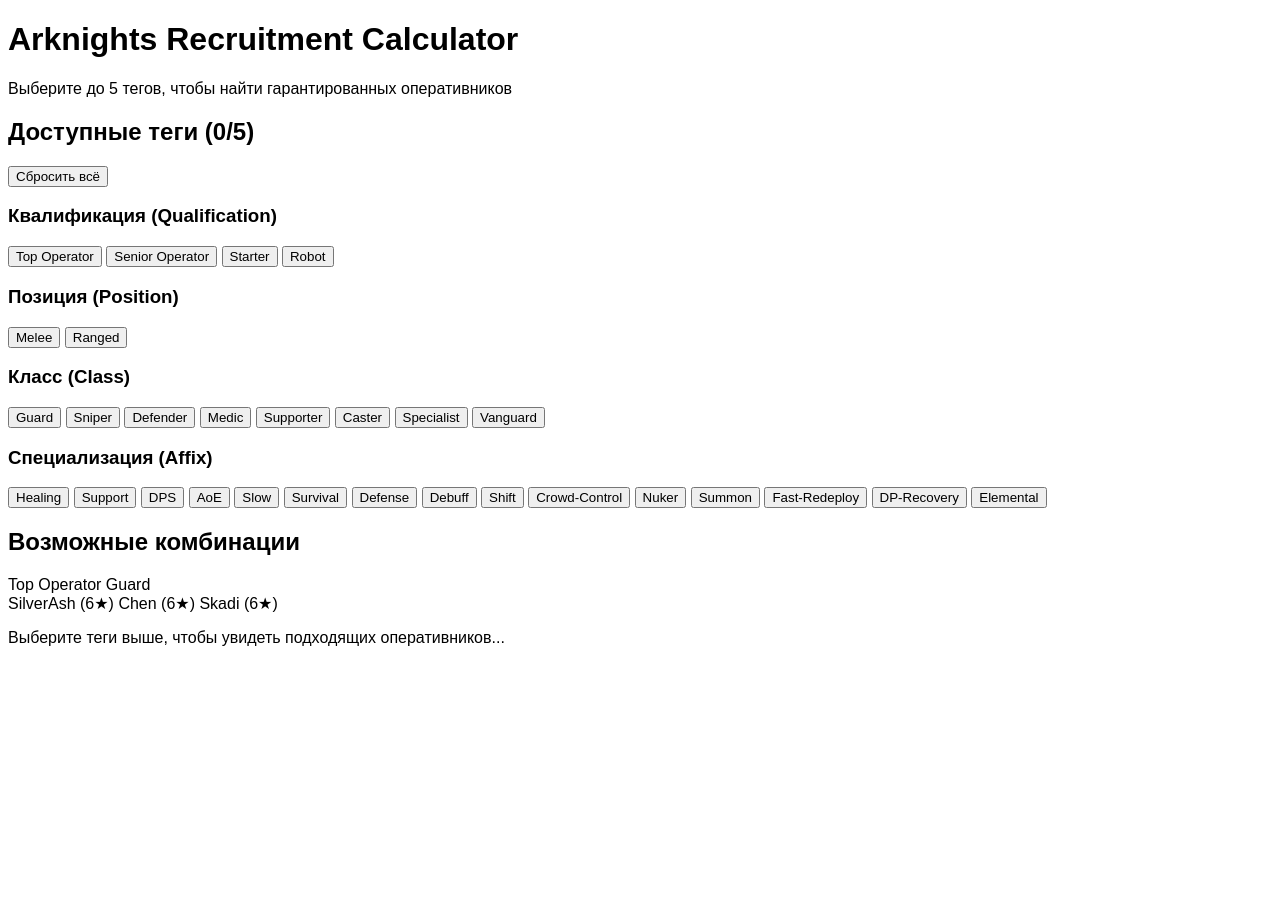
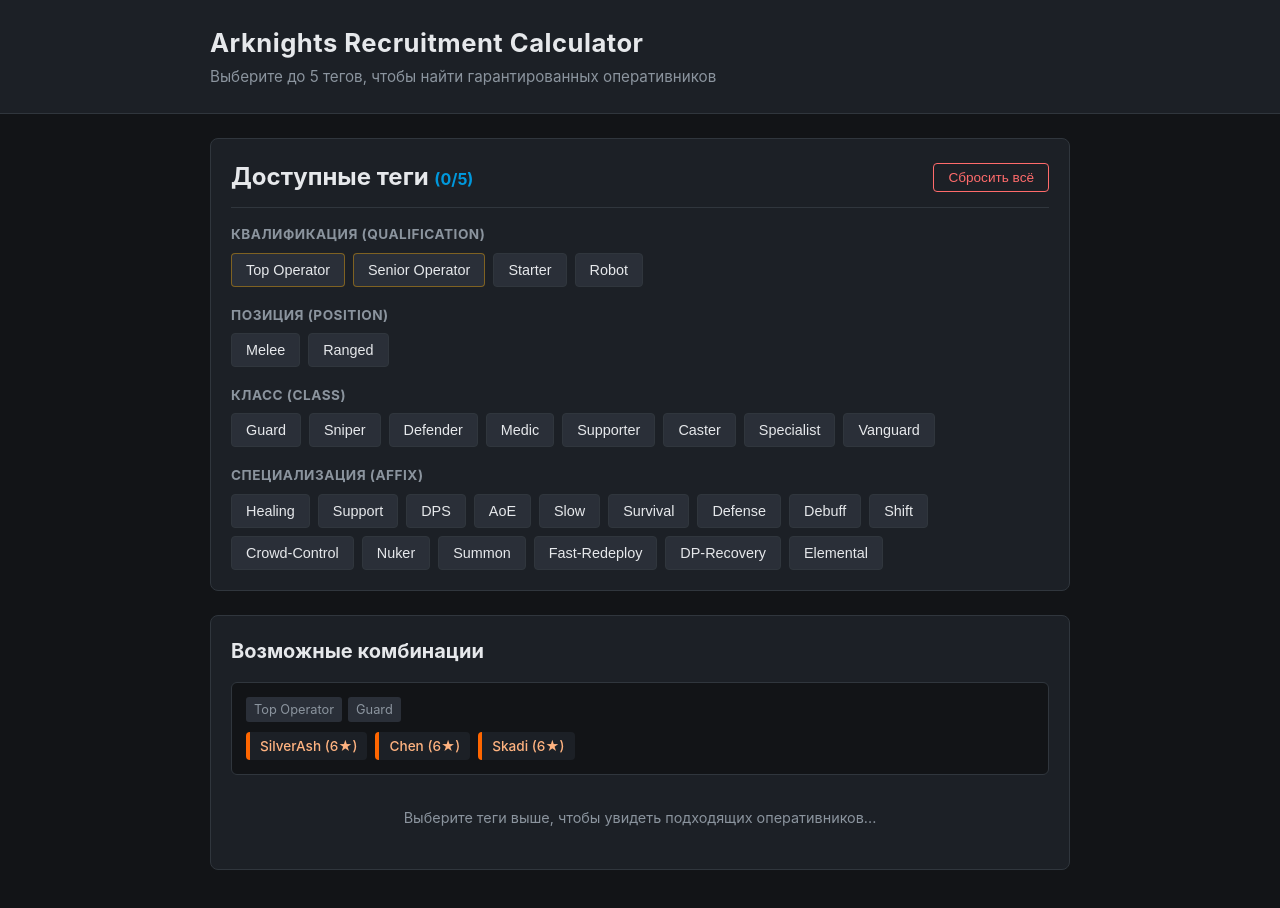
Before and after one commit to MelantaSup/arknightsrecruting, a plain HTML site: page index.html in a window 1280 px wide. Before the commit the page ends 800 px from the top, so only its background shows below. Drawn offline with Linux system fonts and the light colour scheme.

Commit message:
First ver of site

```diff
--- a/style.css
+++ b/style.css
@@ -1 +1,205 @@
-body { font-family: sans-serif; }
+/* Базовые настройки и переменные */
+:root {
+    --bg-main: #121417;
+    --bg-card: #1c2026;
+    --bg-tag: #2a2f38;
+    --bg-tag-hover: #363c47;
+    --accent-blue: #0098dc;
+    --text-main: #e6e8eb;
+    --text-muted: #8b949e;
+    --border-color: #30363d;
+
+    /* Цвета редкости из игры */
+    --rarity-6: #ff6600;
+    --rarity-5: #ffae00;
+    --rarity-4: #a366ff;
+    --rarity-3: #0098dc;
+}
+
+* {
+    box-sizing: border-box;
+    margin: 0;
+    padding: 0;
+}
+
+body {
+    font-family: -apple-system, BlinkMacSystemFont, "Segoe UI", Roboto, Helvetica, Arial, sans-serif;
+    background-color: var(--bg-main);
+    color: var(--text-main);
+    line-height: 1.5;
+    padding-bottom: 40px;
+}
+
+.container {
+    max-width: 900px;
+    margin: 0 auto;
+    padding: 0 20px;
+}
+
+/* Шапка */
+.header {
+    background-color: var(--bg-card);
+    border-bottom: 1px solid var(--border-color);
+    padding: 24px 0;
+    margin-bottom: 24px;
+}
+
+.header h1 {
+    font-size: 1.6rem;
+    letter-spacing: 0.5px;
+}
+
+.subtitle {
+    color: var(--text-muted);
+    font-size: 0.95rem;
+    margin-top: 4px;
+}
+
+/* Секции */
+.tags-section, .results-section {
+    background-color: var(--bg-card);
+    border: 1px solid var(--border-color);
+    border-radius: 8px;
+    padding: 20px;
+    margin-bottom: 24px;
+}
+
+.section-header {
+    display: flex;
+    justify-content: space-between;
+    align-items: center;
+    margin-bottom: 16px;
+    padding-bottom: 12px;
+    border-bottom: 1px solid var(--border-color);
+}
+
+#selected-count {
+    color: var(--accent-blue);
+    font-size: 1rem;
+}
+
+/* Кнопка сброса */
+.btn-clear {
+    background-color: transparent;
+    color: #ff6b6b;
+    border: 1px solid #ff6b6b;
+    padding: 6px 14px;
+    border-radius: 4px;
+    cursor: pointer;
+    font-size: 0.85rem;
+    transition: all 0.2s;
+}
+
+.btn-clear:hover {
+    background-color: #ff6b6b;
+    color: #fff;
+}
+
+/* Группы тегов */
+.tag-group {
+    margin-bottom: 18px;
+}
+
+.tag-group:last-child {
+    margin-bottom: 0;
+}
+
+.tag-group h3 {
+    font-size: 0.85rem;
+    text-transform: uppercase;
+    color: var(--text-muted);
+    margin-bottom: 8px;
+    letter-spacing: 0.5px;
+}
+
+.tags-grid {
+    display: flex;
+    flex-wrap: wrap;
+    gap: 8px;
+}
+
+/* Кнопки тегов */
+.tag-btn {
+    background-color: var(--bg-tag);
+    color: var(--text-main);
+    border: 1px solid var(--border-color);
+    padding: 8px 14px;
+    border-radius: 4px;
+    cursor: pointer;
+    font-size: 0.9rem;
+    transition: all 0.15s ease;
+    user-select: none;
+}
+
+.tag-btn:hover {
+    background-color: var(--bg-tag-hover);
+}
+
+/* Активное состояние тега (будет переключаться через JS) */
+.tag-btn.active {
+    background-color: var(--accent-blue);
+    border-color: var(--accent-blue);
+    color: #ffffff;
+    font-weight: 600;
+}
+
+/* Подсветка редких тегов */
+.tag-btn.tag-rare {
+    border-color: rgba(255, 174, 0, 0.4);
+}
+
+/* Блок результатов */
+.results-section h2 {
+    margin-bottom: 16px;
+    font-size: 1.25rem;
+}
+
+.result-card {
+    background-color: var(--bg-main);
+    border: 1px solid var(--border-color);
+    border-radius: 6px;
+    padding: 14px;
+    margin-bottom: 12px;
+}
+
+.combo-tags {
+    display: flex;
+    flex-wrap: wrap;
+    gap: 6px;
+    margin-bottom: 10px;
+}
+
+.combo-tag {
+    background-color: var(--bg-tag);
+    font-size: 0.8rem;
+    padding: 3px 8px;
+    border-radius: 3px;
+    color: var(--text-muted);
+}
+
+.operators-list {
+    display: flex;
+    flex-wrap: wrap;
+    gap: 8px;
+}
+
+/* Бейджи оперативников с цветами редкости */
+.op-badge {
+    padding: 4px 10px;
+    border-radius: 4px;
+    font-size: 0.85rem;
+    font-weight: 500;
+    background-color: var(--bg-card);
+    border-left: 4px solid var(--rarity-3);
+}
+
+.op-badge.rarity-6 { border-left-color: var(--rarity-6); color: #ffb380; }
+.op-badge.rarity-5 { border-left-color: var(--rarity-5); color: #ffe099; }
+.op-badge.rarity-4 { border-left-color: var(--rarity-4); color: #d9bfff; }
+
+.placeholder-text {
+    color: var(--text-muted);
+    font-size: 0.9rem;
+    text-align: center;
+    padding: 20px 0;
+}
```
